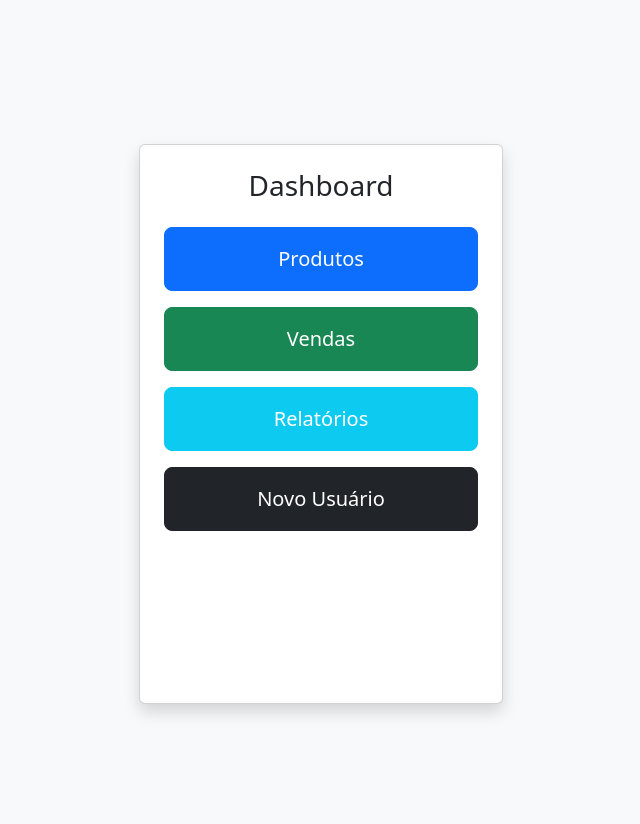
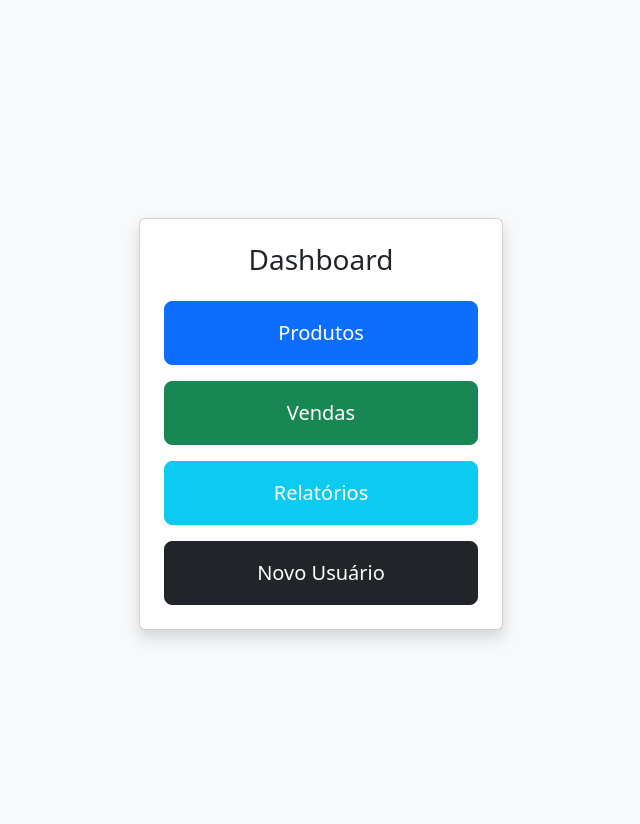
Before and after one commit to CristianoAds2025/sistema_quermesse, a Flask app: page /dashboard in a window 1280 px wide. Shown: the part 56-880 px from the top of the page, without its empty margins (319-959 px from the left). Run offline with Flask 3, Linux system fonts and the light colour scheme; the visitor is signed in with stand-in values (Sample User, id 1); some libraries are stand-ins or nearby versions.

Commit message:
Update dashboard.html

```diff
--- a/templates/dashboard.html
+++ b/templates/dashboard.html
@@ -4,7 +4,7 @@
 
 <div class="container vh-100 d-flex justify-content-center align-items-center">
     <div class="col-12 col-sm-8 col-md-6 col-lg-4">
-        <div class="card shadow p-4 text-center" style="min-height: 70vh;">
+        <div class="card shadow p-4 text-center">
 
             <h3 class="mb-4">Dashboard</h3>
 
```
